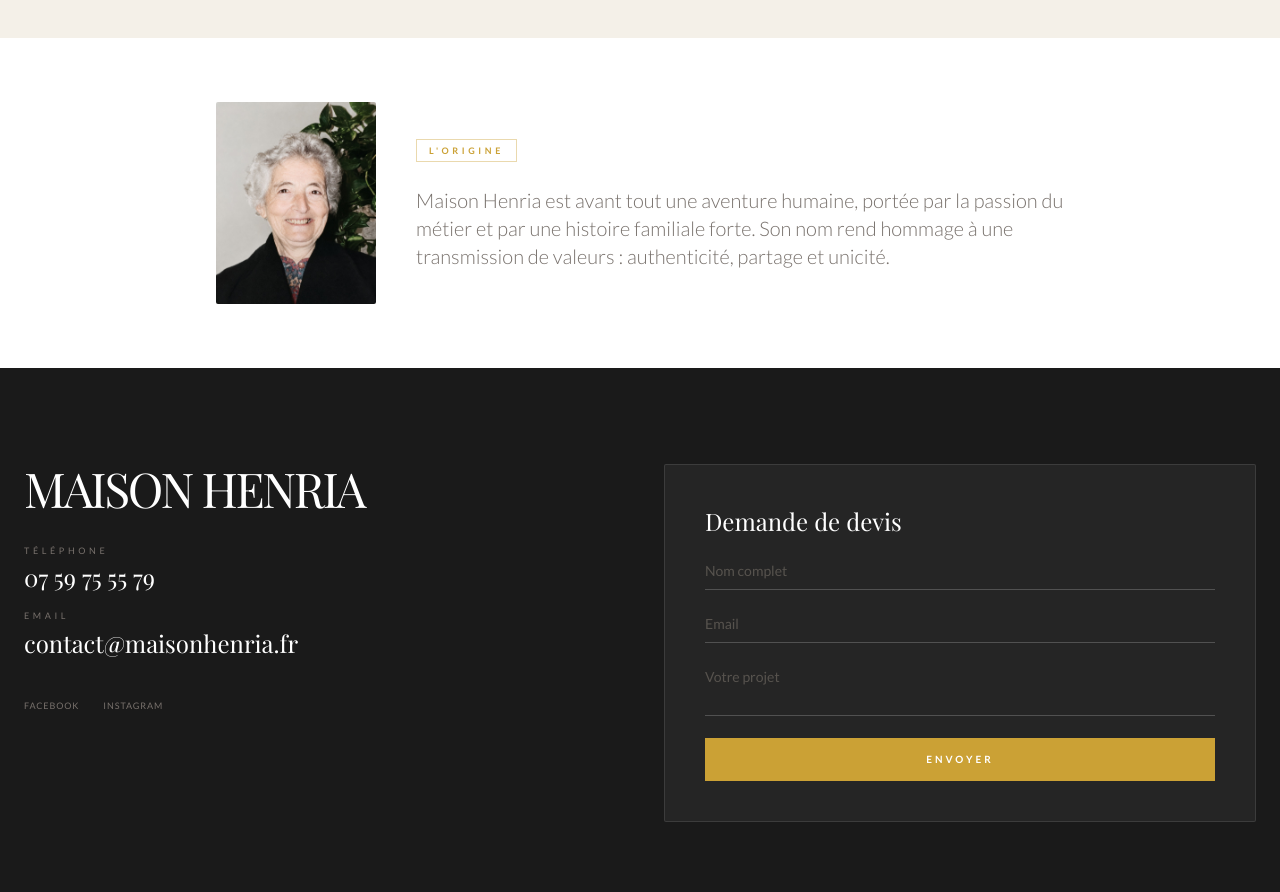
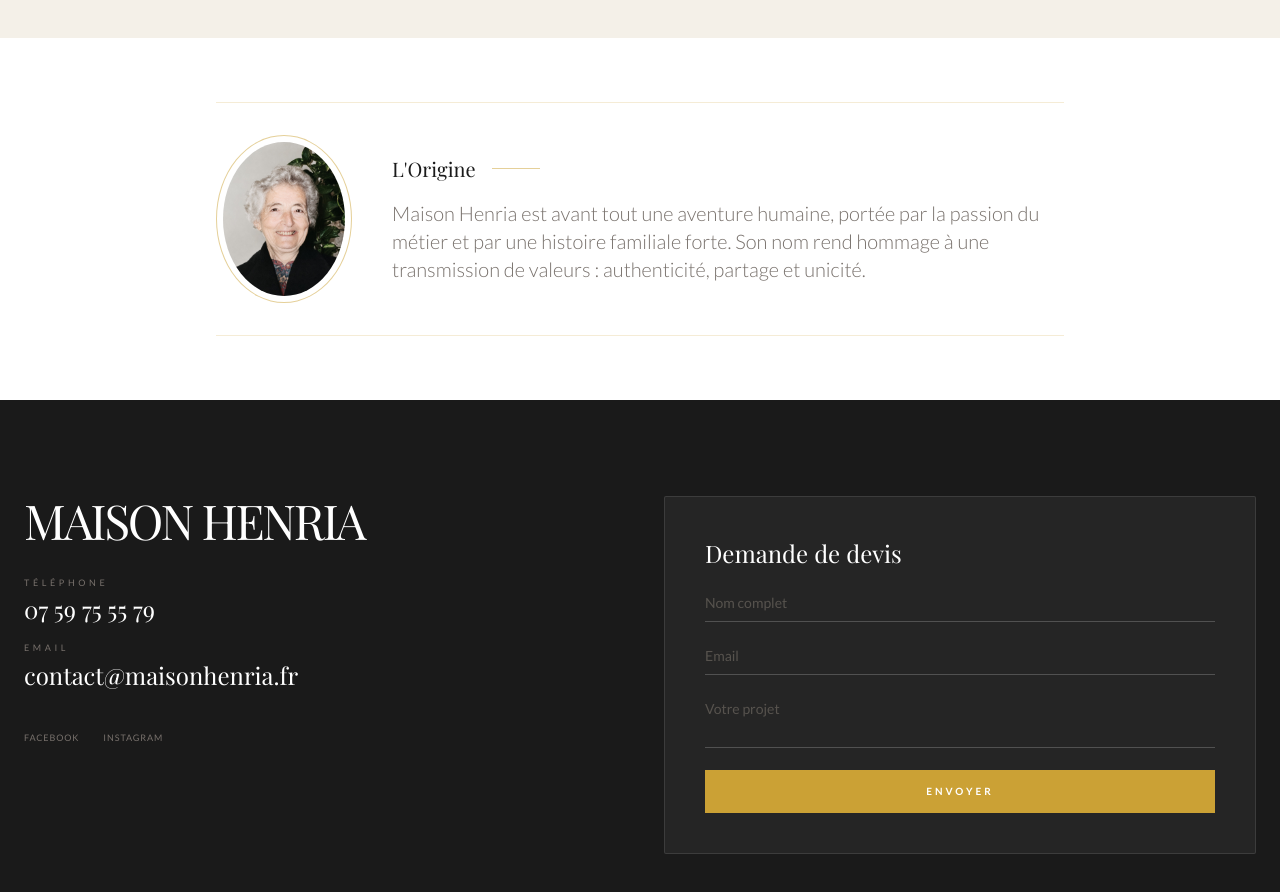
Before and after one commit to guillaumesax/Maison-Henria, a React (Vite) app: page / in a window 1280 px wide. Shown: the part 3202-4094 px from the top of the page. Built offline with nearby package versions, Linux system fonts and the light colour scheme; a web font is replaced by a local one.

Commit message:
Integrate family portrait into heritage section design

```diff
--- a/components/Story.tsx
+++ b/components/Story.tsx
@@ -5,24 +5,29 @@ import { STORY_TEXT } from '../constants';
 export const Story: React.FC = () => {
   return (
     <section id="histoire" className="py-12 md:py-16 bg-white">
-      <div className="max-w-4xl mx-auto px-6 grid md:grid-cols-[160px_minmax(0,1fr)] gap-6 md:gap-10 items-center">
-        <img
+      <div className="max-w-4xl mx-auto px-6">
+        <div className="grid md:grid-cols-[136px_minmax(0,1fr)] gap-6 md:gap-10 items-center border-y border-henria-gold/20 py-8">
+        <div className="w-32 md:w-[136px] mx-auto rounded-[50%] border border-henria-gold/50 p-1.5">
+          <img
           src="/histoire-familiale-maison-henria.jpg"
           alt="Portrait familial accompagnant l'histoire de Maison Henria"
           width={714}
           height={900}
           loading="lazy"
           decoding="async"
-          className="w-40 mx-auto h-auto rounded-sm"
+          className="w-full h-auto rounded-[50%]"
         />
-        <div className="text-center md:text-left space-y-6">
-          <div className="inline-block px-3 py-1 border border-henria-gold/40 text-[9px] uppercase tracking-[0.4em] text-henria-gold font-bold">
-            L'Origine
+        </div>
+        <div className="text-center md:text-left space-y-4">
+          <div className="flex items-center justify-center md:justify-start gap-4">
+            <h2 className="font-serif text-xl text-henria-dark">L'Origine</h2>
+            <span aria-hidden="true" className="h-px w-12 bg-henria-gold/50" />
           </div>
           <p className="text-stone-500 leading-relaxed text-lg md:text-xl font-light">
             {STORY_TEXT}
           </p>
         </div>
+        </div>
       </div>
     </section>
   );
```
